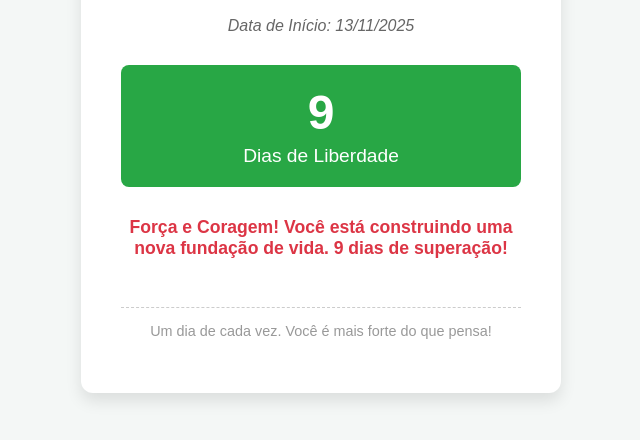
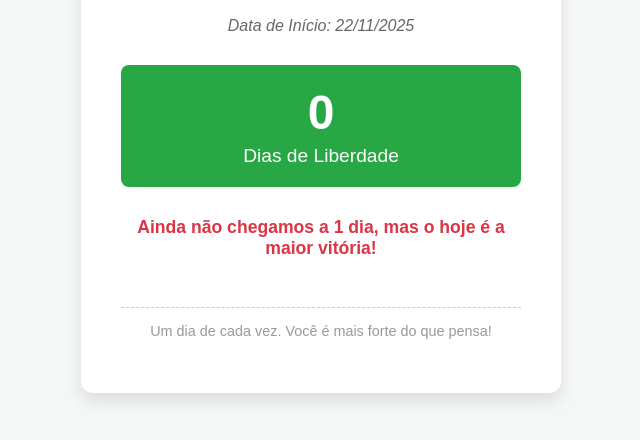
Before and after one commit to danhpaiva/jornada-limpa, a plain HTML site: page jornada/index.html in a window 1280 px wide. Shown: the part 254-694 px from the top of the page, without its empty margins (319-959 px from the left). Drawn offline with Linux system fonts and the light colour scheme.

Commit message:
refact: testando ci/cd

```diff
--- a/jornada/assets/js/script.js
+++ b/jornada/assets/js/script.js
@@ -1,5 +1,5 @@
 document.addEventListener('DOMContentLoaded', () => {
-  const dataInicio = new Date('2025-11-13T00:00:00');
+  const dataInicio = new Date('2025-11-22T00:00:00');
   const elementoDiasLimpos = document.getElementById('dias-limpos');
   const elementoMensagem = document.getElementById('mensagem');
 
--- a/jornada/index.html
+++ b/jornada/index.html
@@ -4,14 +4,14 @@
 <head>
   <meta charset="UTF-8">
   <meta name="viewport" content="width=device-width, initial-scale=1.0">
-  <title>Jornada Limpa</title>
+  <title>Jornada</title>
   <link rel="stylesheet" href="assets/css/style.css">
 </head>
 
 <body>
   <div class="container">
     <h1>Jornada Limpa</h1>
-    <p class="data-inicio">Data de Início: 13/11/2025</p>
+    <p class="data-inicio">Data de Início: 22/11/2025</p>
 
     <div class="contador">
       <span id="dias-limpos">0</span>
```
